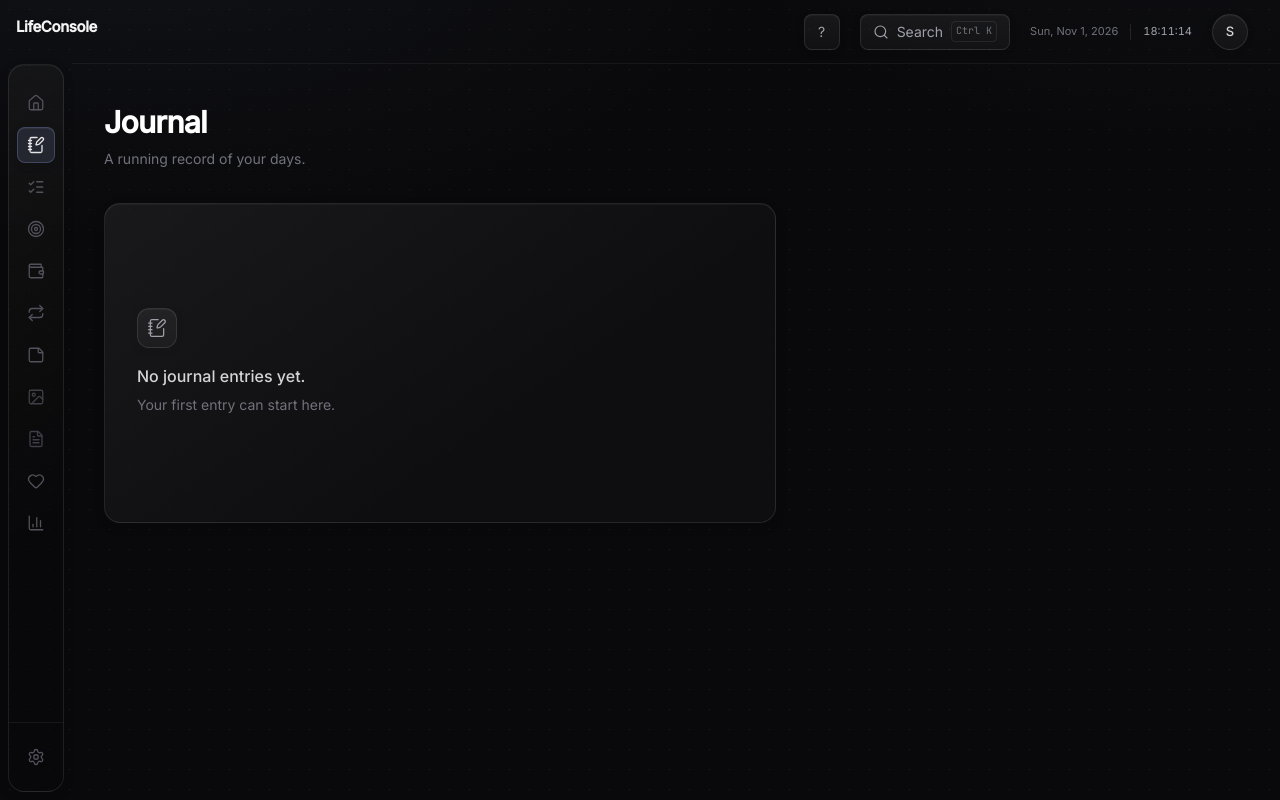
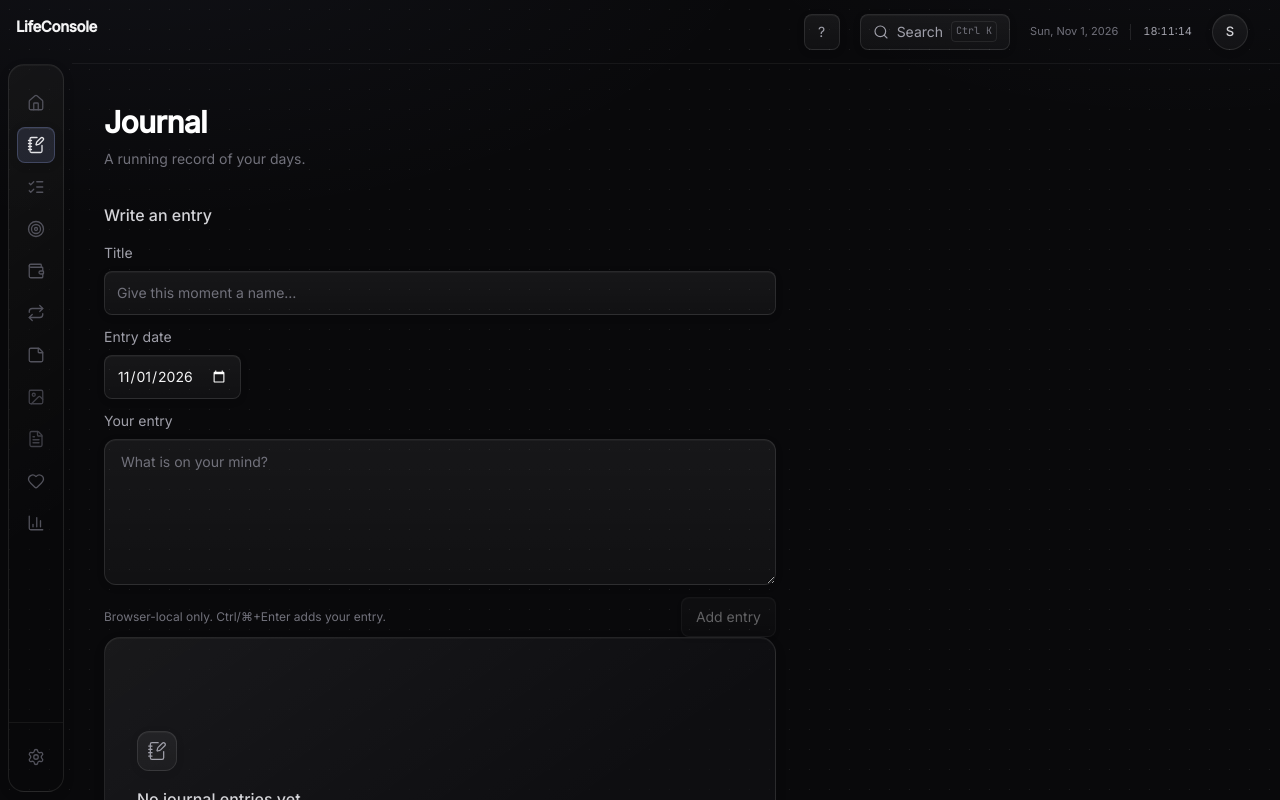
Before and after one commit to sunil-0701/LifeConsole, a React (Vite) app in the folder lifeconsole-facade/facade/: page /journal in a window 1280 px wide. Shown: the top 800 px of the page. Built offline with nearby package versions, Linux system fonts and the light colour scheme.

Commit message:
feat: replace the journal placeholder with dated entries

```diff
--- /dev/null
+++ b/lifeconsole-facade/facade/src/components/ui/JournalEntryCard.jsx
@@ -0,0 +1,13 @@
+import { formatJournalDay } from '../../lib/journal';
+
+function JournalEntryCard({ entry }) {
+  return (
+    <li className="glass-panel min-w-0 rounded-xl p-5">
+      <time dateTime={entry.day} className="font-mono text-xs text-zinc-500">{formatJournalDay(entry.day)}</time>
+      <h3 className="mt-2 break-words text-base font-medium text-zinc-200 [overflow-wrap:anywhere]">{entry.title}</h3>
+      <p className="mt-3 whitespace-pre-wrap break-words text-sm leading-relaxed text-zinc-300 [overflow-wrap:anywhere]">{entry.text}</p>
+    </li>
+  );
+}
+
+export default JournalEntryCard;
--- /dev/null
+++ b/lifeconsole-facade/facade/src/components/ui/JournalEntryForm.jsx
@@ -0,0 +1,54 @@
+import { useId, useState } from 'react';
+import { JOURNAL_TEXT_LIMIT, JOURNAL_TITLE_LIMIT } from '../../lib/journal';
+
+function JournalEntryForm({ today, onSave, titleRef }) {
+  const id = useId();
+  const [title, setTitle] = useState('');
+  const [text, setText] = useState('');
+  const [day, setDay] = useState(null);
+
+  const submit = (event) => {
+    event.preventDefault();
+    if (!onSave({ title, text, day: day ?? today })) return;
+    setTitle('');
+    setText('');
+    setDay(null);
+    titleRef.current?.focus();
+  };
+
+  return (
+    <form onSubmit={submit} onKeyDown={(event) => {
+      if (event.key === 'Enter' && (event.ctrlKey || event.metaKey) && !event.nativeEvent.isComposing) {
+        event.preventDefault();
+        if (!event.repeat) event.currentTarget.requestSubmit();
+      }
+    }} className="space-y-3">
+      <div>
+        <label htmlFor={`${id}-title`} className="mb-2 block text-sm text-zinc-400">Title</label>
+        <input id={`${id}-title`} ref={titleRef} value={title} required maxLength={JOURNAL_TITLE_LIMIT}
+          onChange={(event) => setTitle(event.target.value)} placeholder="Give this moment a name…"
+          className="glass-control h-11 w-full rounded-lg px-3 text-sm text-zinc-100 placeholder:text-zinc-500" />
+      </div>
+      <div>
+        <label htmlFor={`${id}-day`} className="mb-2 block text-sm text-zinc-400">Entry date</label>
+        <input id={`${id}-day`} type="date" value={day ?? today} required max={today}
+          onChange={(event) => setDay(event.target.value)}
+          className="glass-control h-11 max-w-full rounded-lg px-3 text-sm text-zinc-100 [color-scheme:dark]" />
+      </div>
+      <div>
+        <label htmlFor={`${id}-text`} className="mb-2 block text-sm text-zinc-400">Your entry</label>
+        <textarea id={`${id}-text`} value={text} required maxLength={JOURNAL_TEXT_LIMIT} rows={6}
+          onChange={(event) => setText(event.target.value)} placeholder="What is on your mind?"
+          aria-keyshortcuts="Control+Enter Meta+Enter" aria-describedby={`${id}-hint`}
+          className="glass-control block w-full resize-y rounded-xl px-4 py-3 text-sm text-zinc-100 placeholder:text-zinc-500" />
+      </div>
+      <div className="flex flex-wrap items-center justify-between gap-3">
+        <p id={`${id}-hint`} className="text-xs text-zinc-500">Browser-local only. Ctrl/⌘+Enter adds your entry.</p>
+        <button type="submit" disabled={!title.trim() || !text.trim()}
+          className="glass-control min-h-10 rounded-lg px-3.5 text-sm text-zinc-200 disabled:cursor-not-allowed disabled:opacity-40">Add entry</button>
+      </div>
+    </form>
+  );
+}
+
+export default JournalEntryForm;
--- a/lifeconsole-facade/facade/src/pages/Journal.jsx
+++ b/lifeconsole-facade/facade/src/pages/Journal.jsx
@@ -1,16 +1,46 @@
+import { useRef, useState } from 'react';
 import { NotebookPen } from 'lucide-react';
 import EmptyState from '../components/ui/EmptyState';
 import PageHeader from '../components/ui/PageHeader';
+import JournalEntryCard from '../components/ui/JournalEntryCard';
+import JournalEntryForm from '../components/ui/JournalEntryForm';
+import { createJournalEntry, sortJournal } from '../lib/journal';
+import { useJournal } from '../lib/useJournal';
+import { useToday } from '../lib/useToday';
 
 function Journal() {
+  const [entries, setEntries] = useJournal();
+  const [status, setStatus] = useState('');
+  const composerRef = useRef(null);
+  const today = useToday();
+  const ordered = sortJournal(entries);
+
+  const addEntry = ({ title, text, day }) => {
+    const entry = createJournalEntry(title, text, day);
+    if (!entry) return false;
+    setEntries((current) => [entry, ...current]);
+    setStatus('Entry added to your journal.');
+    return true;
+  };
+
   return (
     <div>
       <PageHeader title="Journal" hint="A running record of your days." />
-      <EmptyState
-        icon={NotebookPen}
-        title="No journal entries yet."
-        hint="Your first entry can start here."
-      />
+      <section className="max-w-2xl" aria-labelledby="new-journal-entry">
+        <h2 id="new-journal-entry" className="mb-4 text-base font-medium text-zinc-300">Write an entry</h2>
+        <JournalEntryForm today={today} onSave={addEntry} titleRef={composerRef} />
+      </section>
+      <p role="status" className="sr-only">{status}</p>
+      {entries.length === 0 ? (
+        <EmptyState icon={NotebookPen} title="No journal entries yet." hint="Start with a reflection above. You can write more than once a day." />
+      ) : (
+        <section className="mt-8 max-w-2xl" aria-labelledby="journal-entries">
+          <h2 id="journal-entries" className="font-mono text-xs tracking-wider text-zinc-500 uppercase">Your entries · {entries.length}</h2>
+          <ul className="mt-3 space-y-3">
+            {ordered.map((entry) => <JournalEntryCard key={entry.id} entry={entry} />)}
+          </ul>
+        </section>
+      )}
     </div>
   );
 }
```
